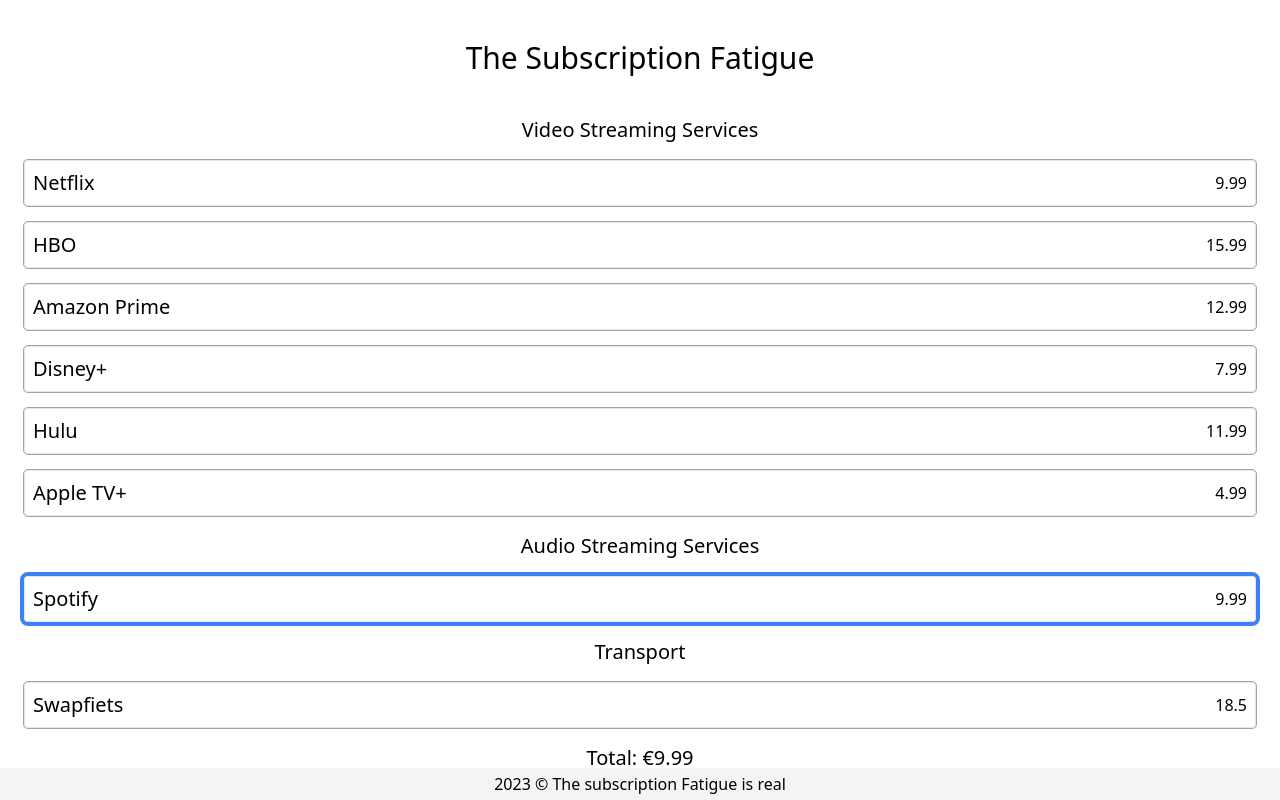
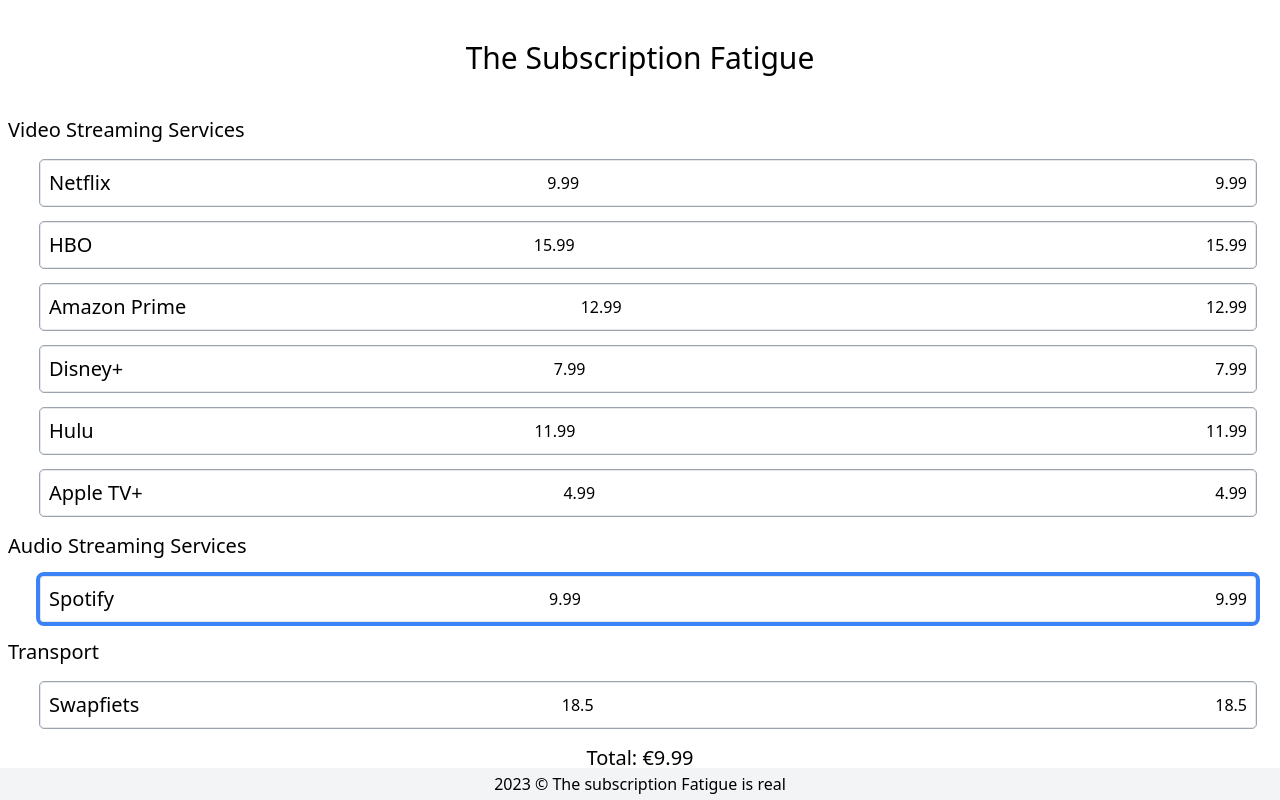
Before and after one commit to jwnelen/subscription-fatigue, a Next.js app: page / in a window 1280 px wide. Built offline with nearby package versions, Linux system fonts and the light colour scheme.

Commit message:
Working on changing the price

```diff
--- /dev/null
+++ b/components/subscription.jsx
@@ -0,0 +1,29 @@
+
+
+const Subscription = ({
+    subscription,
+    changePrice,
+    selected,
+    index,
+    onClick}
+) => {
+    return (
+    <div className={`flex flex-row items-center justify-between
+        cursor-pointer ml-8
+        rounded border p-2 m-4 outline outline-1
+        ${selected ? 'outline-4 outline-blue-500' : 'outline-gray-400'}
+        `}
+        key={index}
+        onClick={onClick}
+        >
+            <h2 className='text-xl'>{subscription.name}</h2>
+            {/* <div className=''>
+                <img className='object-contain' height={10} width={100} src={subscription.img_link} alt={subscription.name} />
+            </div> */}
+            <input value={subscription.std_price}
+                    onChange={(e) => changePrice(e.target.value)}></input>
+        <p>{subscription.std_price}</p>
+    </div>
+    )
+}
+export default Subscription
--- a/pages/index.js
+++ b/pages/index.js
@@ -1,6 +1,7 @@
 import Head from 'next/head';
 import importedData from '../data/subscriptions.json';
 import Footer from '../components/footer';
+import Subscription from '../components/subscription'
 import { useState } from 'react';
 
 export default function Home() {
@@ -31,30 +32,26 @@
           {data.map((category, index) => {
             return (
               <div>
-            <h1 className='text-xl'>{category.category}</h1>
+            <h1 className='text-xl text-left'>{category.category}</h1>
+
             {category.items?.map((subscription, index) => {
+              const s = selected.includes(subscription.name)
               return (
-                <div className={`flex flex-row items-center justify-between
-                  cursor-pointer
-                  rounded border p-2 m-4 outline outline-1
-                  ${selected.includes(subscription.name) ? 'outline-4 outline-blue-500' : 'outline-gray-400'}
-                   `}
-                  key={index}
+              <Subscription
+                subscription={subscription}
+                index={index}
+                selected={s}
+                changePrice={(e) => {
+                  console.log(e)}
+                }
                 onClick={() => {
-                      if (selected.includes(subscription.name)) {
+                  if (s) {
                     setSelected(selected.filter(item => item !== subscription.name))
                     } else {
                     setSelected([...selected, subscription.name])
                     }
                 }}
-                    >
-                      <h2 className='text-xl'>{subscription.name}</h2>
-                      {/* <div className=''>
-                        <img className='object-contain'  width={120} height={30} src={subscription.img_link} alt={subscription.name} />
-                      </div> */}
-                  <p>{subscription.std_price}</p>
-                </div>
-              )
+                />)
             })}
             </div>
             )})
```
Lines whose indentation alone changed are shown as unchanged.
